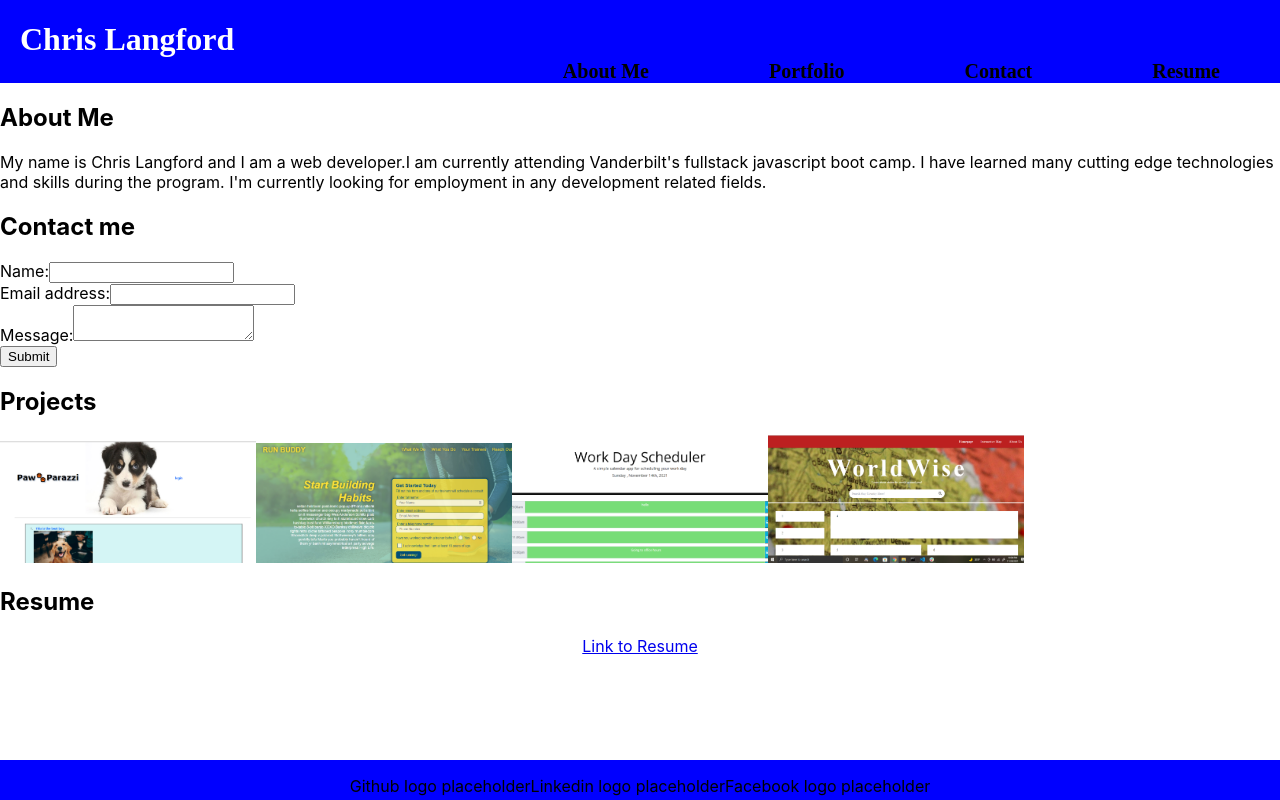
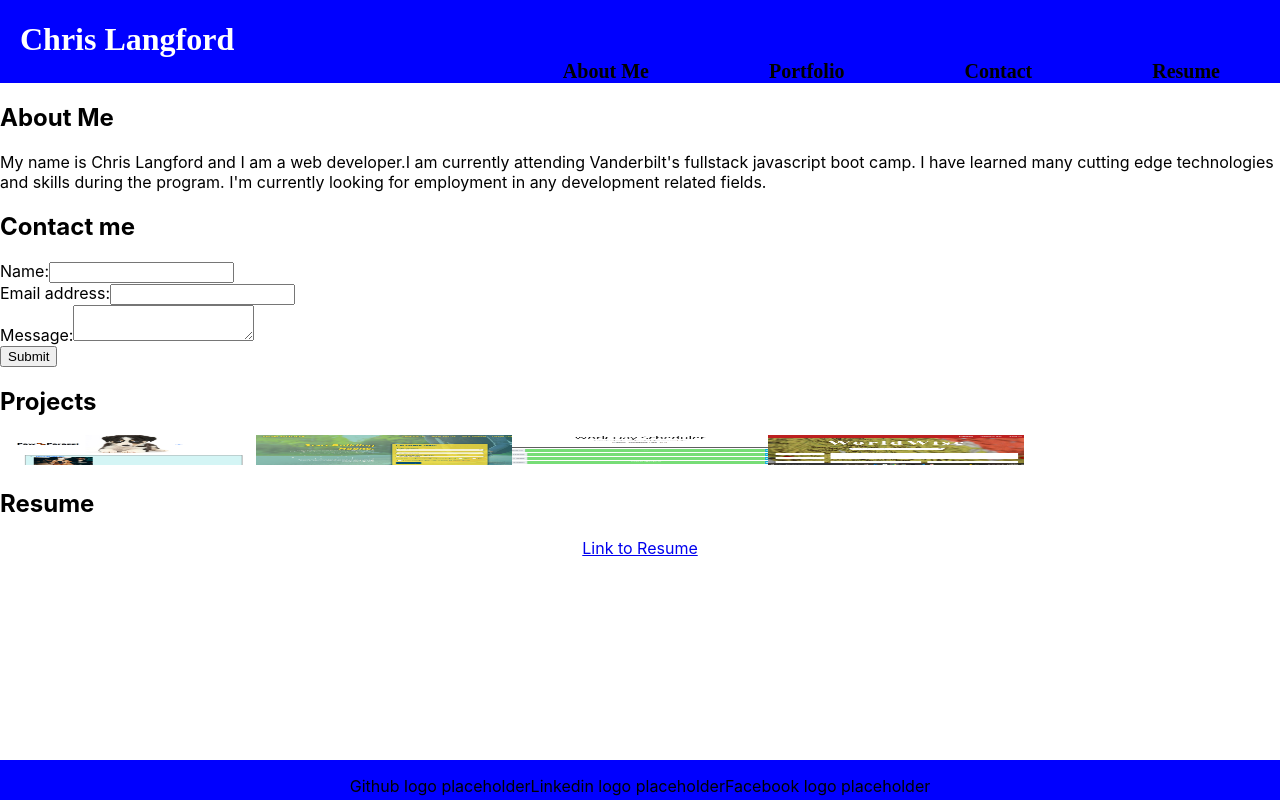
Before and after one commit to strayfrozen/My-React-Portfolio, a React (Create React App) app: page / in a window 1280 px wide. Built offline with nearby package versions, Linux system fonts and the light colour scheme.

Commit message:
adjusted imaage size so pics could fit in page

```diff
--- a/src/components/Project/Project.css
+++ b/src/components/Project/Project.css
@@ -1,5 +1,5 @@
 
 img {
     width: 20%;
-    height: auto;
+    height: 30px;
   }
```
